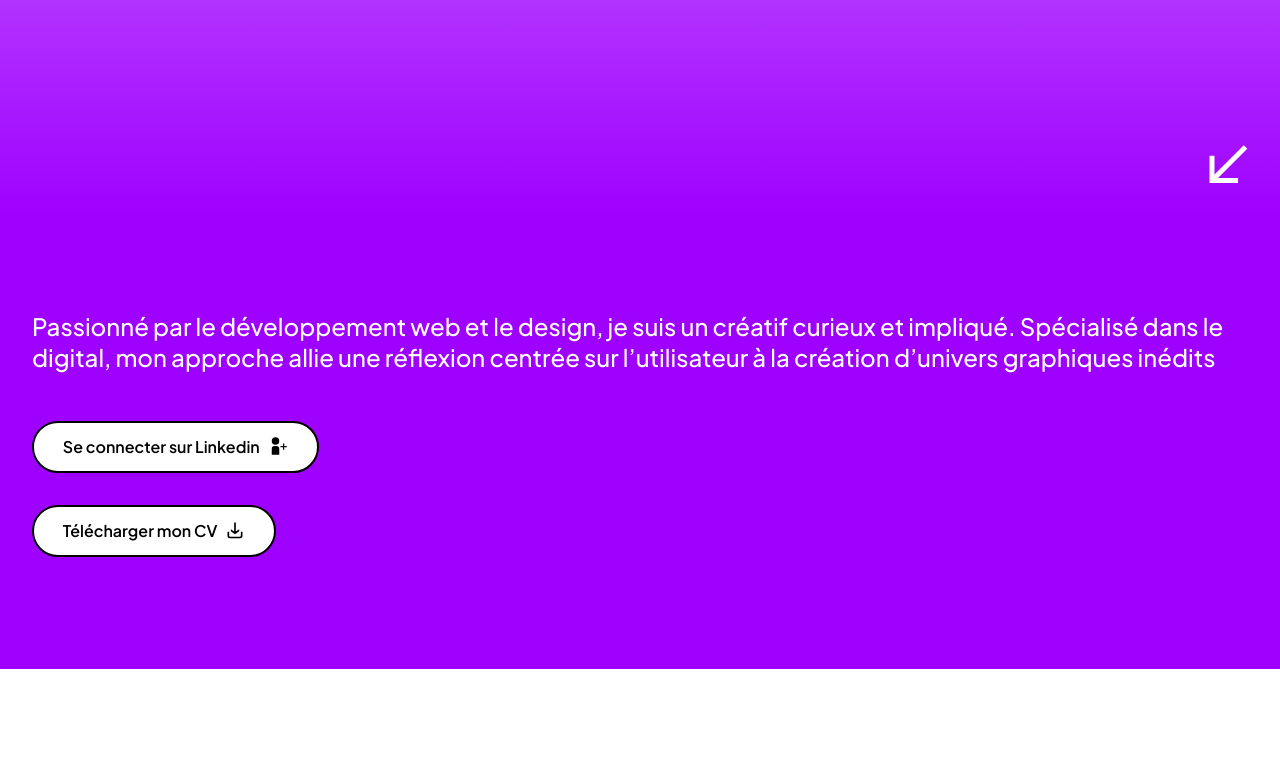
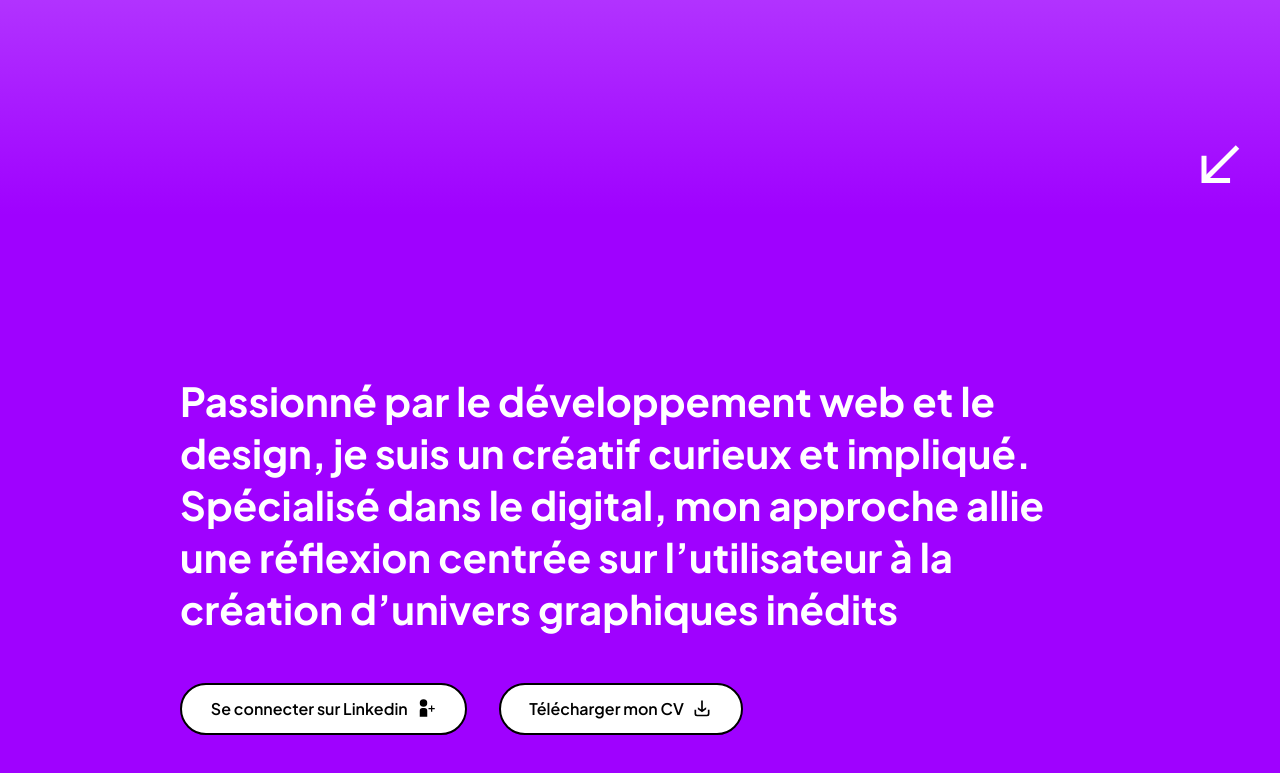
Before and after one commit to Scofrard/Portfolio, a Vue app: page / in a window 1280 px wide. Shown: the part 585-1358 px from the top of the page. Before the commit the page ends 1254 px from the top, so only its background shows below. Built offline with nearby package versions, Linux system fonts and the light colour scheme; a web font is replaced by a local one.

Commit message:
Integration About.vue
Integration About.vue

```diff
--- a/src/components/About.vue
+++ b/src/components/About.vue
@@ -1,8 +1,12 @@
 <template>
     <div class="about-container">
+        <div>
         <p>Passionné par le développement web et le design, je suis un créatif curieux et impliqué. Spécialisé dans le digital, mon approche allie une réflexion centrée sur l’utilisateur à la création d’univers graphiques inédits</p>
+        <div class="button-group">
             <a href="#" class="primary-btn">Se connecter sur Linkedin<span class="arrow-right"><ConnectIcon/></span></a>
             <a href="#" class="primary-btn">Télécharger mon CV<span class="arrow-right"><DownloadCvIcon/></span></a>
+        </div>
+        </div>
     </div>
 </template>
 
@@ -15,6 +19,8 @@ import DownloadCvIcon from '@/assets/icons/downloadcv.svg'
 @use '../styles/main.scss';
 .about-container {
     background-color: #9F01FF;
+
+    div{
     padding: 6rem 2rem;
     display: flex;
     flex-direction: column;
@@ -26,5 +32,36 @@ import DownloadCvIcon from '@/assets/icons/downloadcv.svg'
             font-size: 1.5rem;
             margin-bottom: 2rem;
         }
+
+        .button-group {
+            padding: 0;
+            display: flex;
+            flex-direction: column;
+        }
+    }
+}
+
+@media (min-width: 1280px) {
+    .about-container
+    div {
+        max-width: 920px;
+        margin: 0 auto;
+        padding: 10rem 0rem;
+
+        p {
+            font-size: 2.5rem;
+            font-weight: 700;
+        }
+
+        .button-group {
+            margin: 0;
+            padding: 0;
+            display: flex;
+            flex-direction: row;
+            align-items: flex-start;
+            justify-content: flex-start;
+            gap: 2rem;
+        }
+    }
 }
 </style>
--- a/src/components/Header.vue
+++ b/src/components/Header.vue
@@ -43,7 +43,9 @@
       <h2>Le dev qu'il vous faut</h2>
       <p>Designer UI/UX et Développeur front-end freelance en Belgique</p>
       <a href="#">Me contacter<span class="arrow-right"><ArrowRightIcon/></span></a>
+      <div class="scroll-wrapper">
       <ArrowDropLeftIcon class="scroll-icon"/>
+      </div>
     </div>
   </div>
 </template>
@@ -293,4 +295,22 @@ const isMenuOpen = ref(false)
     padding: 2rem;
   }
 }
+
+@media (min-width: 1280px) {
+  .herobanner {
+    .scroll-icon {
+      padding: 0;
+    }
+    .scroll-wrapper {
+    position: absolute;
+    bottom: 2rem;
+    left: 50%;
+    transform: translateX(-50%);
+    width: 100%;
+    max-width: 1200px;
+    display: flex;
+    justify-content: flex-end;
+    }
+  }
+}
 </style>
```
Lines whose indentation alone changed are shown as unchanged.
